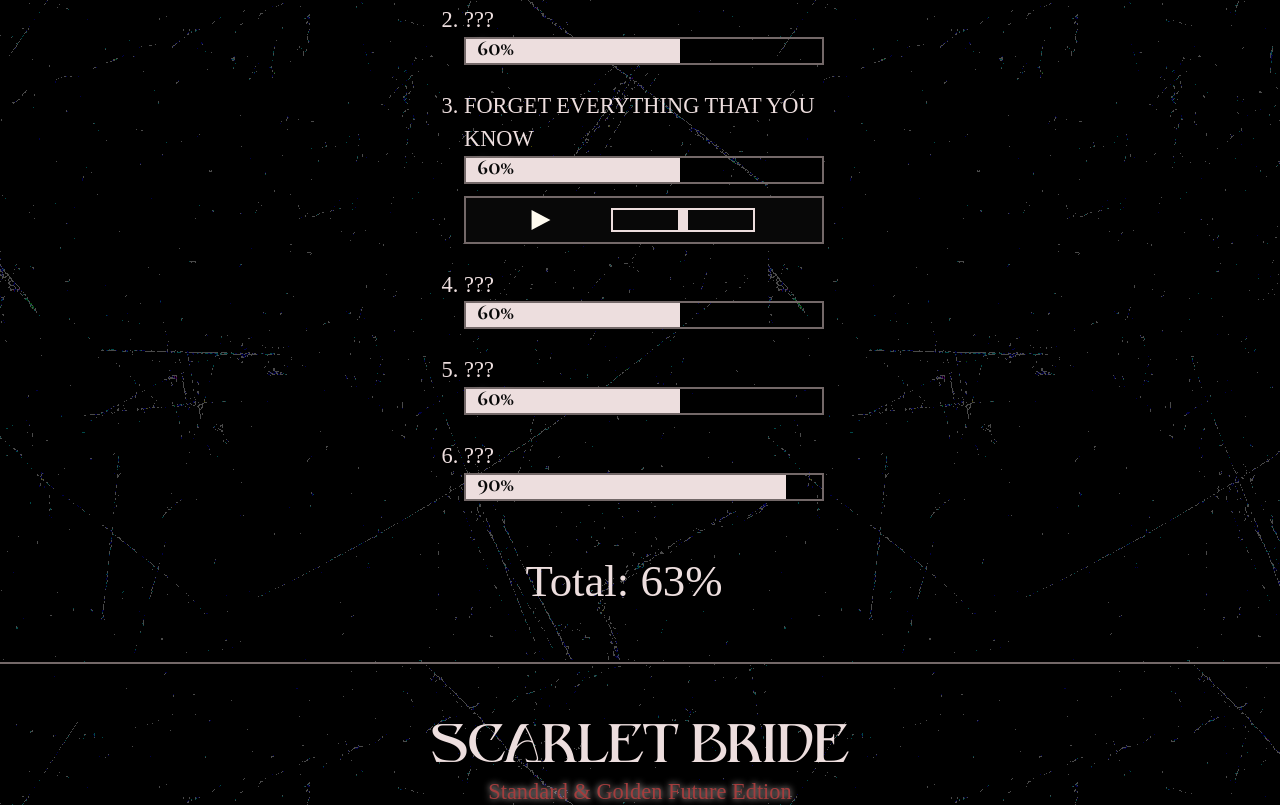
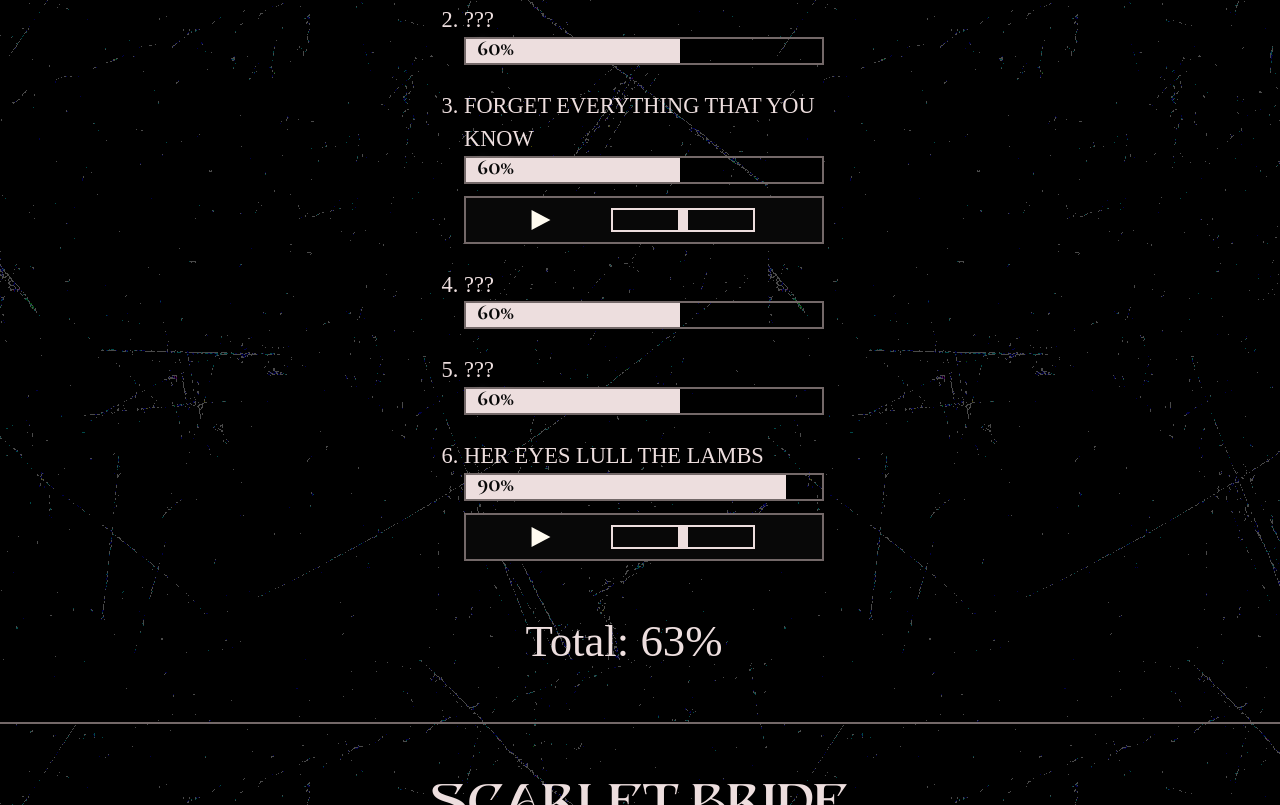
Before and after one commit to SHIIV07/SHIIV-website, a plain HTML site: page index.html in a window 1280 px wide. Shown: the part 876-1681 px from the top of the page. Drawn offline with Linux system fonts and the light colour scheme; a web font is replaced by a local one.

Commit message:
Update index.html
Added new preview

```diff
--- a/index.html
+++ b/index.html
@@ -30,7 +30,7 @@
     <main>
         <div id="ep-title">
             <h1>H/E/L/L</h1>
-            <h3>SHIIV EP4</h3>
+            <h3>SHIIV EP4 / Her eyes  lull the lambs</h3>
         </div>
         <p>The Core has been slit wide open. <br> Forget everything that you know.</p>
         <div><img src="img/HELL-ep-cover-hidden.png" alt="HELL ep cover hidden"></div>
@@ -55,7 +55,7 @@
                     </div>
                     <div class="track-preview-container">
                         <audio name="forget everything" class="track-preview" src="audio/forget everything that you know preview.mp3"></audio>
-                        <img id="playback-button" onclick="playAndPause(this, document.getElementsByName('forget everything')[0])" src="img/SVG/play.svg" alt="playback-button">
+                        <img class="playback-button" onclick="playAndPause(this, document.getElementsByName('forget everything')[0])" src="img/SVG/play.svg" alt="paused">
                         <input type="range" min="0" max="100" class="playback-volume" value="50">
                     </div>
                 </li>
@@ -72,9 +72,14 @@
                     </div>
                 </li>
                 <li>
-                    ???
+                    HER EYES LULL THE LAMBS
                     <div class="progress-bar-border">
                         <div class="progress-bar"><span class="progress-percentage">100%</span></div>
+                    </div>
+                    <div class="track-preview-container">
+                        <audio name="her eyes" class="track-preview" src="audio/her eyes lull the lambs preview.mp3"></audio>
+                        <img class="playback-button" onclick="playAndPause(this, document.getElementsByName('her eyes')[0])" src="img/SVG/play.svg" alt="paused">
+                        <input type="range" min="0" max="100" class="playback-volume" value="50">
                     </div>
                 </li>
             </ol>
```
